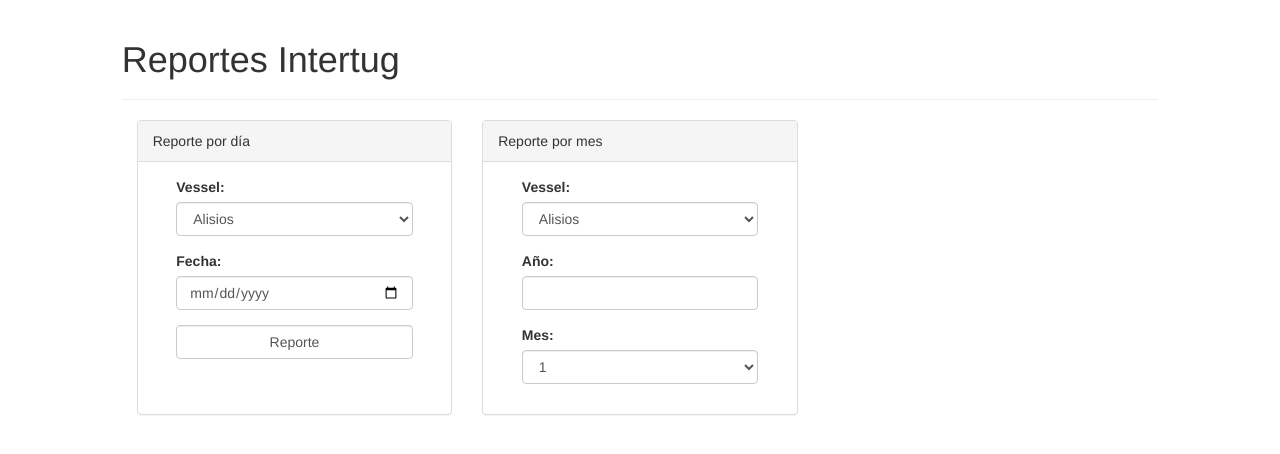
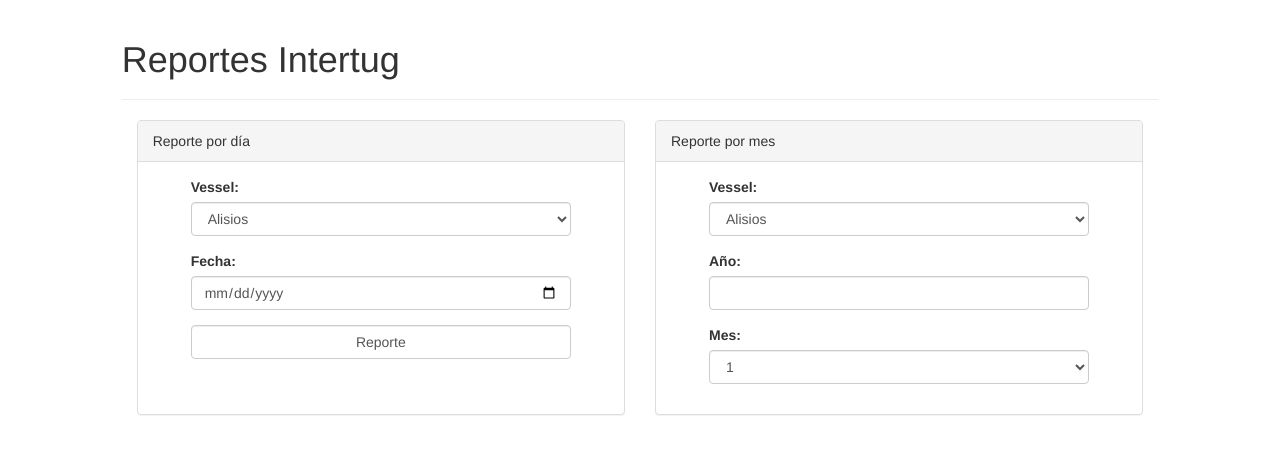
Before and after one commit to Intertug/ReportesItg, a Django app: page / in a window 1280 px wide. Shown: the top 454 px of the page. Run offline with Django 3.2, Linux system fonts and the light colour scheme; some libraries are stand-ins or nearby versions.

Commit message:
2 columnas

```diff
--- a/templates/reportesitg.html
+++ b/templates/reportesitg.html
@@ -17,7 +17,7 @@
             </div>
             <div class="row">
                 <div class="col-xs-12 col-sm-10 col-sm-offset-1">
-                    <div class="col-xs-12 col-sm-4">
+                    <div class="col-xs-12 col-sm-6">
                         <div id="daypanel" class="panel panel-default">
                             <div class="panel-heading">Reporte por día</div>
                             <div class="panel-body">
@@ -48,7 +48,7 @@
                             </div>
                         </div>
                     </div>
-                    <div class="col-xs-12 col-sm-4">
+                    <div class="col-xs-12 col-sm-6">
                         <div id="monthpanel" class="panel panel-default">
                             <div class="panel-heading">Reporte por mes</div>
                             <div class="panel-body">
```
